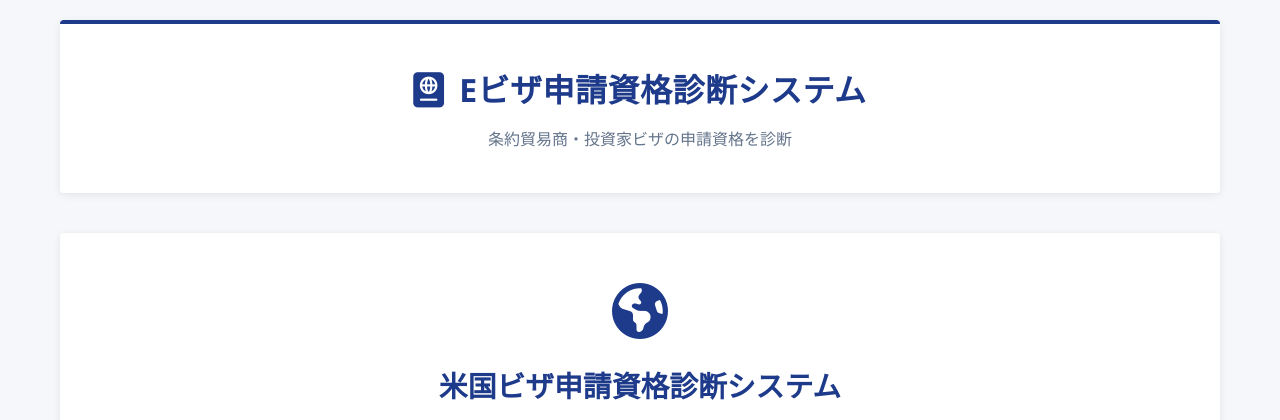
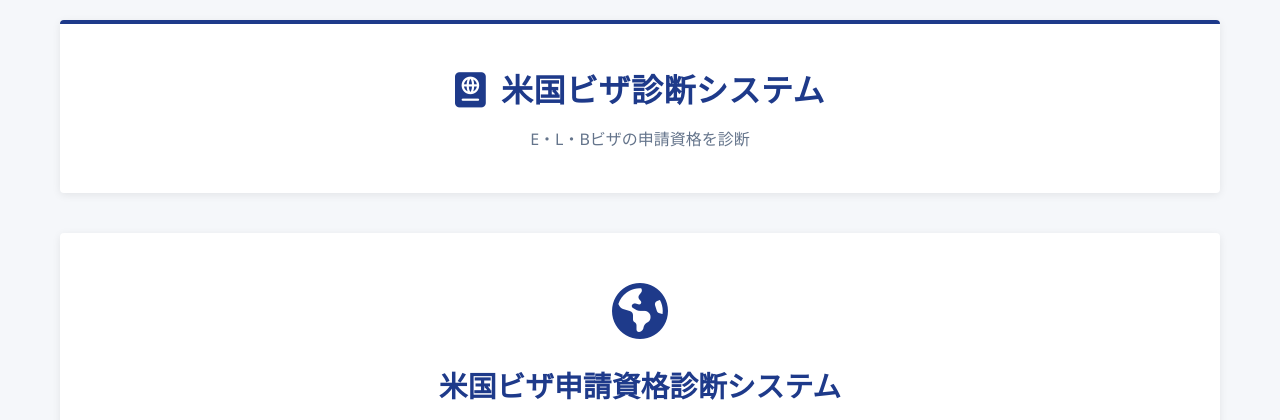
Before and after one commit to atsushibanbanji-collab/visa-expert-system, a Flask app: page / in a window 1280 px wide. Shown: the top 420 px of the page. Run offline with Flask 3, Linux system fonts and the light colour scheme.

Commit message:
Update title to reflect multi-visa support
Changed from "Eビザ申請資格診断システム" to "米国ビザ診断システム"
Subtitle now shows "E・L・Bビザの申請資格を診断"

🤖 Generated with [Claude Code](https://claude.com/claude-code)

Co-Authored-By: Claude <noreply@anthropic.com>

```diff
--- a/templates/index.html
+++ b/templates/index.html
@@ -14,9 +14,9 @@
             <div class="header-content">
                 <div class="logo">
                     <i class="fas fa-passport"></i>
-                    <h1>Eビザ申請資格診断システム</h1>
+                    <h1>米国ビザ診断システム</h1>
                 </div>
-                <p class="subtitle">条約貿易商・投資家ビザの申請資格を診断</p>
+                <p class="subtitle">E・L・Bビザの申請資格を診断</p>
             </div>
         </header>
 
```
